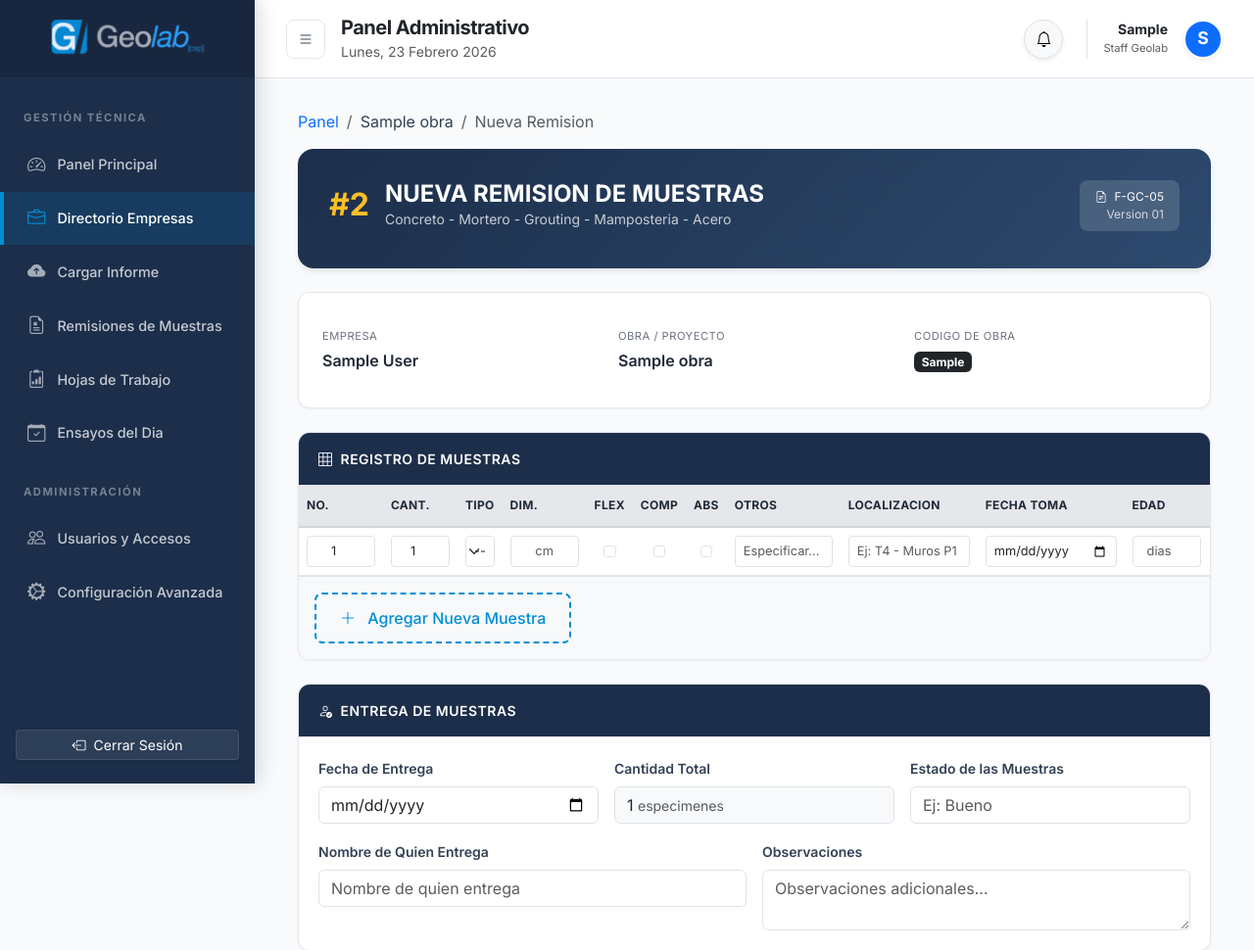
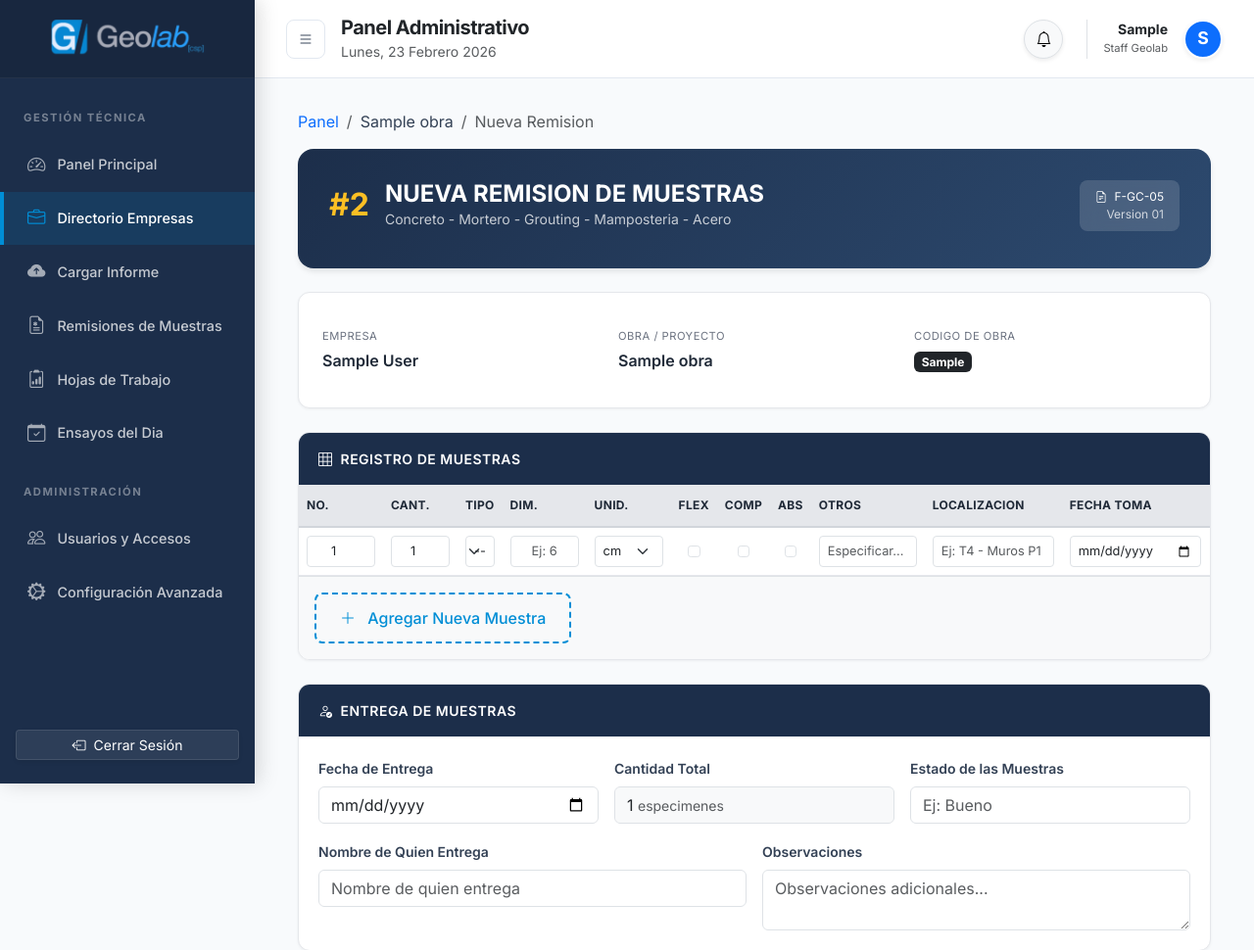
Before and after one commit to Santiago-caicedo/Geolab_master, a Django app: page /remitente/obras/1/nueva-remision/ in a window 1280 px wide. Shown: the top 970 px of the page at 98% size. Run offline with Django 5.2, Linux system fonts and the light colour scheme; a user stored in the database is signed in; tables that the repository leaves empty hold one stand-in row (values such as "Sample post"); some libraries are stand-ins or nearby versions.

Commit message:
se agrega campo de unidades para diametro en remisiones

```diff
--- a/solicitudes/forms.py
+++ b/solicitudes/forms.py
@@ -104,6 +104,7 @@ class MuestraForm(forms.ModelForm):
             'cantidad',
             'tipo_muestra',
             'diametro_longitud',
+            'unidad_diametro',
             'ensayo_flexion',
             'ensayo_compresion',
             'ensayo_absorcion',
@@ -130,7 +131,11 @@ class MuestraForm(forms.ModelForm):
             'diametro_longitud': forms.TextInput(attrs={
                 'class': 'form-control form-control-sm text-center',
                 'style': 'width: 70px;',
-                'placeholder': 'cm',
+                'placeholder': 'Ej: 6',
+            }),
+            'unidad_diametro': forms.Select(attrs={
+                'class': 'form-select form-select-sm',
+                'style': 'width: 70px;',
             }),
             'ensayo_flexion': forms.CheckboxInput(attrs={
                 'class': 'form-check-input',
--- a/solicitudes/models.py
+++ b/solicitudes/models.py
@@ -171,10 +171,22 @@ class Muestra(models.Model):
     )
 
     # Dimensiones
+    UNIDAD_DIAMETRO_CHOICES = [
+        ('mm', 'mm'),
+        ('cm', 'cm'),
+        ('pulg', 'pulg'),
+    ]
+
     diametro_longitud = models.CharField(
         max_length=50,
         blank=True,
-        verbose_name='Diámetro o Longitud (cm)'
+        verbose_name='Diámetro o Longitud'
+    )
+    unidad_diametro = models.CharField(
+        max_length=10,
+        choices=UNIDAD_DIAMETRO_CHOICES,
+        default='cm',
+        verbose_name='Unidad'
     )
 
     # Ensayos a realizar (checkboxes - pueden ser múltiples)
--- a/templates/ensayos/detalle_hoja_trabajo.html
+++ b/templates/ensayos/detalle_hoja_trabajo.html
@@ -151,7 +151,7 @@
                             {% endif %}
                         </td>
                         <td class="text-center">{{ resultado.muestra.edad_ensayo_dias }}d</td>
-                        <td class="text-center">{{ resultado.muestra.diametro_longitud|default:"-" }}</td>
+                        <td class="text-center">{% if resultado.muestra.diametro_longitud %}{{ resultado.muestra.diametro_longitud }} {{ resultado.muestra.unidad_diametro }}{% else %}-{% endif %}</td>
                         <td class="text-center">{{ resultado.muestra.fc_resistencia|default:"-" }}</td>
 
                         <!-- Datos editables (laboratorio) -->
--- a/templates/ensayos/hoja_trabajo_obra.html
+++ b/templates/ensayos/hoja_trabajo_obra.html
@@ -755,7 +755,7 @@
                             <td class="fw-medium">{{ item.muestra.edad_ensayo_dias }}</td>
 
                             <!-- Diametro teorico -->
-                            <td>{{ item.muestra.diametro_longitud|default:"-" }}</td>
+                            <td>{% if item.muestra.diametro_longitud %}{{ item.muestra.diametro_longitud }} {{ item.muestra.unidad_diametro }}{% else %}-{% endif %}</td>
 
                             <!-- F'c -->
                             <td class="fw-medium">{{ item.muestra.fc_resistencia|default:"-" }}</td>
--- a/templates/solicitudes/crear_remision_cliente.html
+++ b/templates/solicitudes/crear_remision_cliente.html
@@ -459,6 +459,7 @@
                             <th style="width: 50px;">Cant.</th>
                             <th style="width: 120px;">Tipo</th>
                             <th style="width: 65px;">Dim.</th>
+                            <th style="width: 70px;">Unid.</th>
                             <th style="width: 35px; text-align: center;">Flex</th>
                             <th style="width: 35px; text-align: center;">Comp</th>
                             <th style="width: 35px; text-align: center;">Abs</th>
@@ -478,6 +479,7 @@
                             <td>{{ muestra_form.cantidad }}</td>
                             <td>{{ muestra_form.tipo_muestra }}</td>
                             <td>{{ muestra_form.diametro_longitud }}</td>
+                            <td>{{ muestra_form.unidad_diametro }}</td>
                             <td class="text-center">{{ muestra_form.ensayo_flexion }}</td>
                             <td class="text-center">{{ muestra_form.ensayo_compresion }}</td>
                             <td class="text-center">{{ muestra_form.ensayo_absorcion }}</td>
@@ -826,7 +828,7 @@
                         <div class="col-6">
                             <div class="muestra-field">
                                 <label>Dimension</label>
-                                <div class="form-control-plaintext">${getValue('diametro_longitud') || '-'}</div>
+                                <div class="form-control-plaintext">${getValue('diametro_longitud') ? getValue('diametro_longitud') + ' ' + getSelectText('unidad_diametro') : '-'}</div>
                             </div>
                         </div>
                         <div class="col-12">
--- a/templates/solicitudes/detalle_remision.html
+++ b/templates/solicitudes/detalle_remision.html
@@ -484,7 +484,7 @@
                         <td class="text-center"><strong class="fs-6">{{ m.numero_muestra }}</strong></td>
                         <td class="text-center"><span class="badge-cantidad">{{ m.cantidad }}</span></td>
                         <td><span class="badge-tipo">{{ m.get_tipo_muestra_display }}</span></td>
-                        <td class="text-center">{{ m.diametro_longitud|default:"-" }}</td>
+                        <td class="text-center">{% if m.diametro_longitud %}{{ m.diametro_longitud }} {{ m.unidad_diametro }}{% else %}-{% endif %}</td>
                         <td>
                             {% for e in m.ensayos_list %}
                                 <span class="badge-ensayo">{{ e }}</span>
--- a/templates/solicitudes/detalle_remision_remitente.html
+++ b/templates/solicitudes/detalle_remision_remitente.html
@@ -120,7 +120,7 @@
                                     <td>
                                         <span class="badge bg-soft-blue badge-soft">{{ m.get_tipo_muestra_display }}</span>
                                     </td>
-                                    <td>{{ m.diametro_longitud|default:"-" }}</td>
+                                    <td>{% if m.diametro_longitud %}{{ m.diametro_longitud }} {{ m.unidad_diametro }}{% else %}-{% endif %}</td>
                                     <td>
                                         {% for e in m.ensayos_list %}
                                             <span class="badge bg-light text-dark">{{ e }}</span>
--- a/templates/solicitudes/responder_remision.html
+++ b/templates/solicitudes/responder_remision.html
@@ -485,6 +485,7 @@
                         <th style="width: 50px;">Cant.</th>
                         <th style="width: 120px;">Tipo</th>
                         <th style="width: 65px;">Ø/Long</th>
+                        <th style="width: 70px;">Unid.</th>
                         <th style="width: 35px; text-align: center;">Flex</th>
                         <th style="width: 35px; text-align: center;">Comp</th>
                         <th style="width: 35px; text-align: center;">Abs</th>
@@ -504,6 +505,7 @@
                         <td>{{ muestra_form.cantidad }}</td>
                         <td>{{ muestra_form.tipo_muestra }}</td>
                         <td>{{ muestra_form.diametro_longitud }}</td>
+                        <td>{{ muestra_form.unidad_diametro }}</td>
                         <td class="text-center">{{ muestra_form.ensayo_flexion }}</td>
                         <td class="text-center">{{ muestra_form.ensayo_compresion }}</td>
                         <td class="text-center">{{ muestra_form.ensayo_absorcion }}</td>
@@ -881,7 +883,7 @@
                         <div class="col-6">
                             <div class="muestra-field">
                                 <label>Diametro/Long.</label>
-                                <div class="form-control-plaintext">${getValue('diametro_longitud') || '-'}</div>
+                                <div class="form-control-plaintext">${getValue('diametro_longitud') ? getValue('diametro_longitud') + ' ' + getSelectText('unidad_diametro') : '-'}</div>
                             </div>
                         </div>
                         <div class="col-12">
```
Also changed, not shown: solicitudes/migrations/0004_muestra_unidad_diametro_and_more.py (added).
